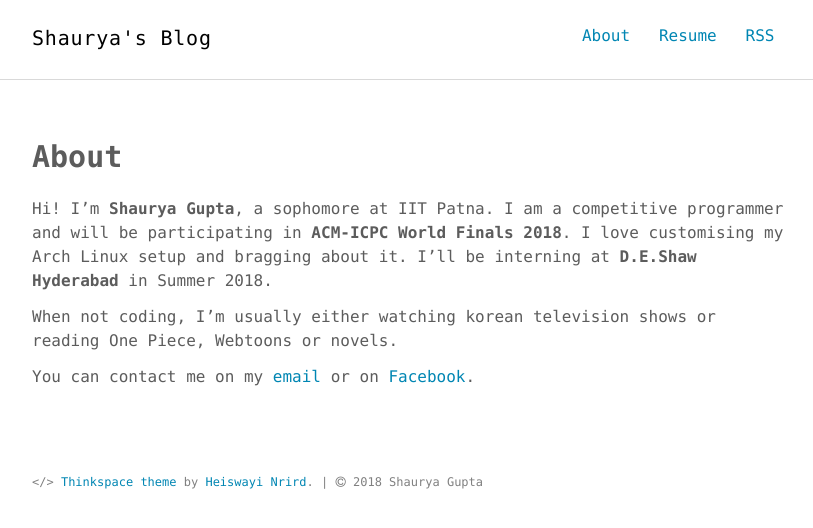
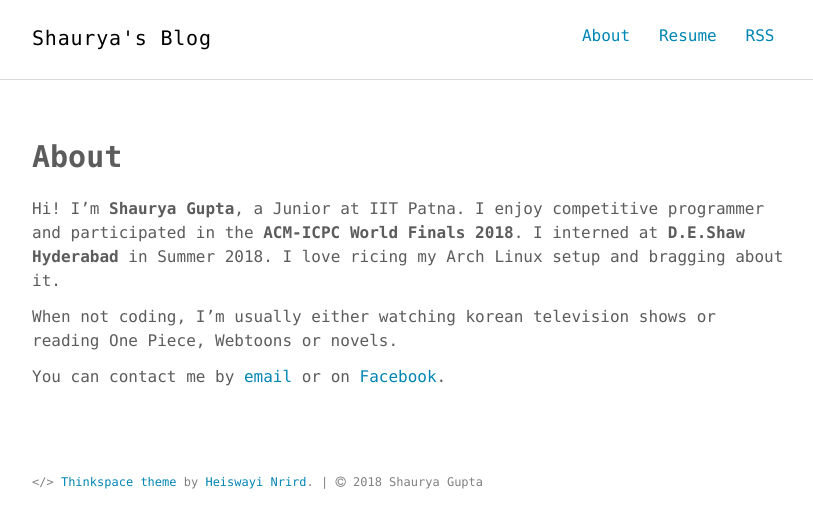
Before and after one commit to vishwesh5/shauryab98.github.io, a Jekyll site: the page built from about.md, in a window 1280 px wide. Shown: the top 528 px of the page, without its empty margins (232-1045 px from the left). Built offline with Jekyll 4.4.1, drawn with Linux system fonts in a browser that asks for light colours.

Commit message:
updated about

```diff
--- a/_config.yml
+++ b/_config.yml
@@ -30,7 +30,7 @@ sass:
 # Author settings
 author:
   name     : "Shaurya Gupta"
-  job      : "Sophomore at IIT Patna"
+  job      : "Junior at IIT Patna"
   bio      : ""
   thumb    : /images/author.jpg
   email    : shauryab98@gmail.com
--- a/about.md
+++ b/about.md
@@ -4,8 +4,8 @@ title: About
 permalink: /about/
 ---
 
-Hi! I'm **Shaurya Gupta**, a sophomore at IIT Patna. I am a competitive programmer and will be participating in **ACM-ICPC World Finals 2018**. I love customising my Arch Linux setup and bragging about it. I'll be interning at **D.E.Shaw Hyderabad** in Summer 2018.
+Hi! I'm **Shaurya Gupta**, a Junior at IIT Patna. I enjoy competitive programmer and participated in the **ACM-ICPC World Finals 2018**. I interned at **D.E.Shaw Hyderabad** in Summer 2018. I love ricing my Arch Linux setup and bragging about it.
 
 When not coding, I'm usually either watching korean television shows or reading One Piece, Webtoons or novels.
 
-You can contact me on my [email](mailto:shauryab98@outlook.com) or on [Facebook](https://www.facebook.com/shauryab98).
+You can contact me by [email](mailto:shauryab98@outlook.com) or on [Facebook](https://www.facebook.com/shauryab98).
```
